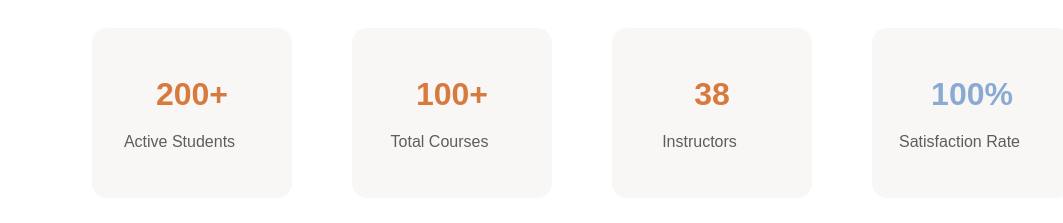
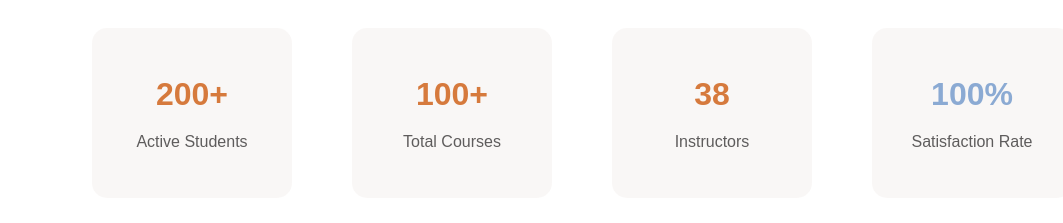
Before and after one commit to INFT6900-IT-Project/Wizer-app, a React (Create React App) app: page / in a window 1280 px wide. Shown: the part 2680-2903 px from the top of the page, without its empty margins (58-1121 px from the left). Built offline with nearby package versions, Linux system fonts and the light colour scheme.

Commit message:
Adoria/Update HeroSection.css

```diff
--- a/src/components/HeroSection.css
+++ b/src/components/HeroSection.css
@@ -205,7 +205,6 @@
 
 .ad-sum-up-content p{
     margin-top: 20px;
-    margin-left: -5px;
     color: rgb(94, 92, 92);
 }
 
```
